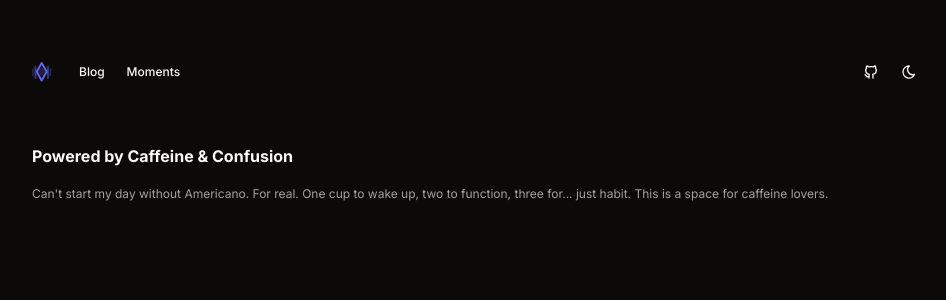
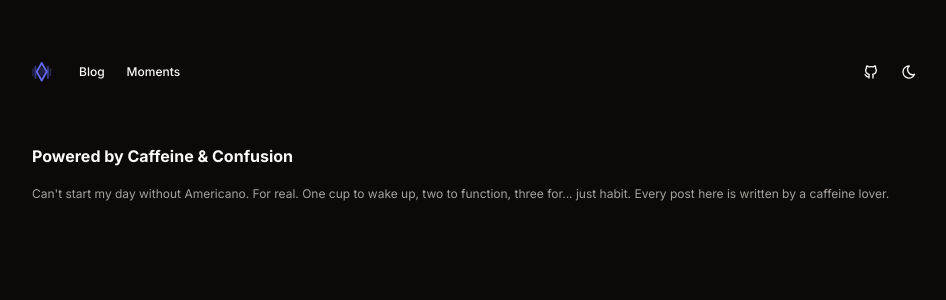
Before and after one commit to calelix/v2, a Next.js app: page /blog in a window 1280 px wide. Shown: the top 300 px of the page, without its empty margins (160-1106 px from the left). Built offline with nearby package versions, Linux system fonts and the light colour scheme.

Commit message:
feat: change intro

```diff
--- a/src/pages/blog/ui/blog-home-page.tsx
+++ b/src/pages/blog/ui/blog-home-page.tsx
@@ -11,7 +11,7 @@ export const BlogHomePage = () => {
             Powered by Caffeine & Confusion
           </h1>
           <p className="mt-4 text-xs/relaxed text-muted-foreground">
-            Can{"'"}t start my day without Americano. For real. One cup to wake up, two to function, three for... just habit. This is a space for caffeine lovers.
+            Can{"'"}t start my day without Americano. For real. One cup to wake up, two to function, three for... just habit. Every post here is written by a caffeine lover.
           </p>
         </div>
       </main>
```
